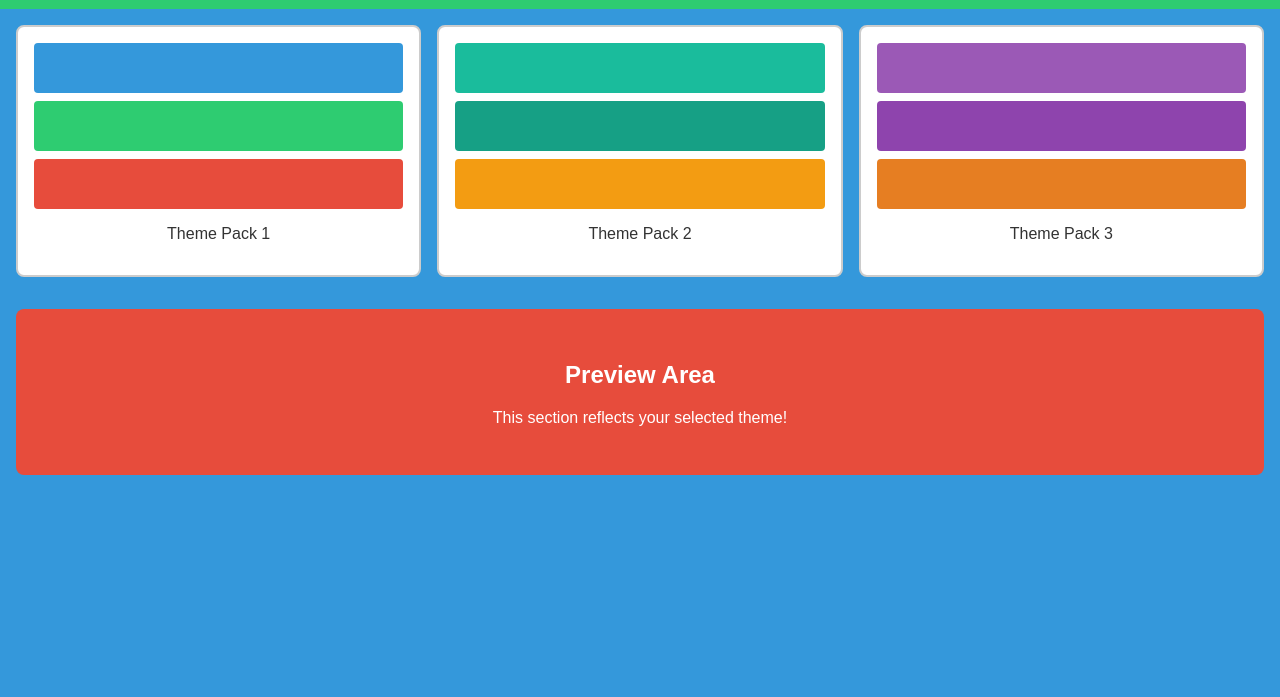
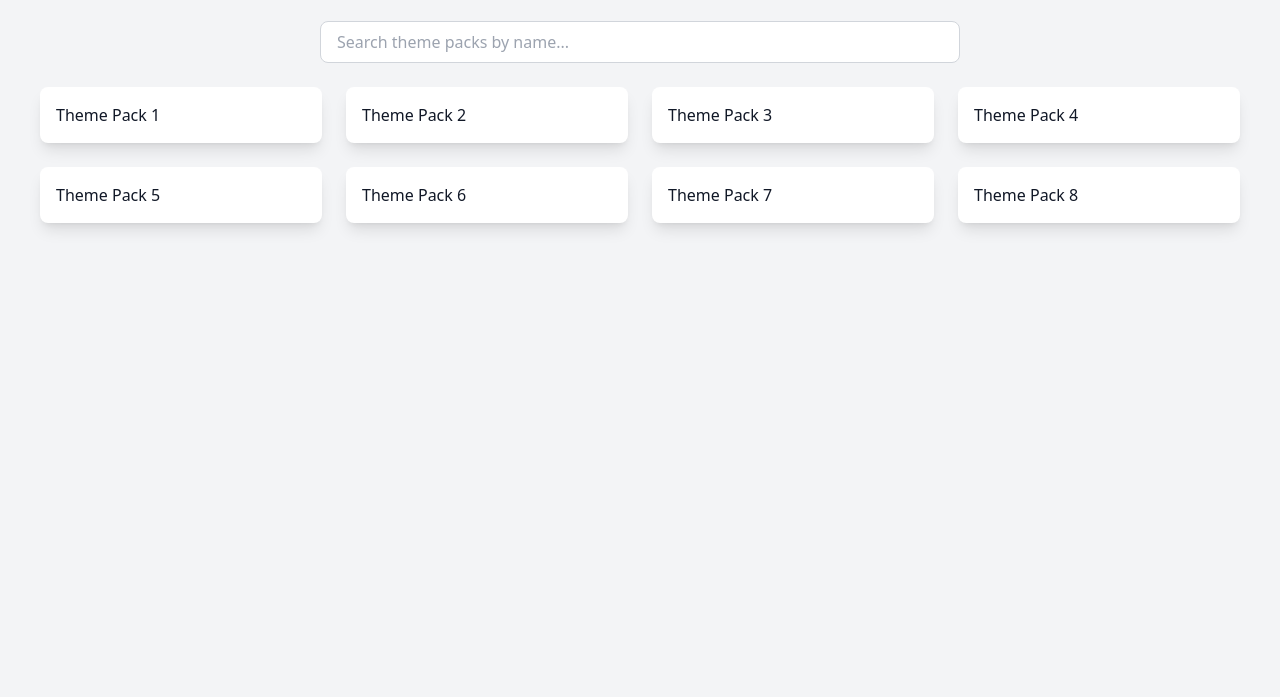
Before and after one commit to gibbsgresge/HackathonBackend, a website: page frontend/index.html in a window 1280 px wide. Shown: the part 103-800 px from the top of the page. Drawn offline with nearby package versions, Linux system fonts and the light colour scheme.

Commit message:
fav icon + some frontend

```diff
--- a/frontend/index.html
+++ b/frontend/index.html
@@ -3,61 +3,80 @@
 <head>
   <meta charset="UTF-8" />
   <meta name="viewport" content="width=device-width, initial-scale=1" />
-  <title>Color Theme Packs</title>
-  <link rel="stylesheet" href="styles.css" />
+  <title>Scheme Scraper</title>
+  <script src="https://cdn.tailwindcss.com"></script>
+  <link rel="icon" href="./paint-roller-solid.svg" type="image/svg+xml">
 </head>
-<body>
-  <!-- Header that also uses a CSS variable -->
-  <header class="header">
-    <h1>Choose Your Color Theme</h1>
+<body class="bg-gray-100 text-gray-900">
+
+  <!-- Header -->
+  <header class="bg-blue-500 text-white text-3xl text-center py-8">
+    <h1 class="text-3xl font-bold">Scheme Scraper</h1>
   </header>
 
+  <!-- Search Bar -->
+  <div class="flex justify-center my-6">
+    <input
+      type="text"
+      id="searchInput"
+      class="w-1/2 px-4 py-2 border border-gray-300 rounded-lg focus:outline-none focus:ring-2 focus:ring-blue-500"
+      placeholder="Search theme packs by name..."
+    />
+  </div>
+
   <!-- Theme Pack Cards Container -->
-  <main>
-    <section class="theme-pack-container">
+  <div id="themeCards" class="px-10 grid grid-cols-1 sm:grid-cols-2 md:grid-cols-3 lg:grid-cols-4 gap-6 mt-6">
+
     <!-- Theme Pack 1 -->
-      <div class="theme-pack"
-           data-primary="#3498db"
-           data-secondary="#2ecc71"
-           data-accent="#e74c3c">
-        <div class="color-swatch" style="background-color: #3498db;"></div>
-        <div class="color-swatch" style="background-color: #2ecc71;"></div>
-        <div class="color-swatch" style="background-color: #e74c3c;"></div>
+    <div class="theme-pack p-4 bg-white rounded-lg shadow-lg cursor-pointer" data-primary="#3498db">
       <p>Theme Pack 1</p>
     </div>
 
     <!-- Theme Pack 2 -->
-      <div class="theme-pack"
-           data-primary="#1abc9c"
-           data-secondary="#16a085"
-           data-accent="#f39c12">
-        <div class="color-swatch" style="background-color: #1abc9c;"></div>
-        <div class="color-swatch" style="background-color: #16a085;"></div>
-        <div class="color-swatch" style="background-color: #f39c12;"></div>
+    <div class="theme-pack p-4 bg-white rounded-lg shadow-lg cursor-pointer" data-primary="#1abc9c">
       <p>Theme Pack 2</p>
     </div>
 
     <!-- Theme Pack 3 -->
-      <div class="theme-pack"
-           data-primary="#9b59b6"
-           data-secondary="#8e44ad"
-           data-accent="#e67e22">
-        <div class="color-swatch" style="background-color: #9b59b6;"></div>
-        <div class="color-swatch" style="background-color: #8e44ad;"></div>
-        <div class="color-swatch" style="background-color: #e67e22;"></div>
+    <div class="theme-pack p-4 bg-white rounded-lg shadow-lg cursor-pointer" data-primary="#9b59b6">
       <p>Theme Pack 3</p>
     </div>
 
-      <!-- Add additional theme packs here (up to 12 or more) -->
-    </section>
-  </main>
+    <!-- Theme Pack 3 -->
+    <div class="theme-pack p-4 bg-white rounded-lg shadow-lg cursor-pointer" data-primary="#9b59b6">
+      <p>Theme Pack 4</p>
+    </div>
 
-  <!-- A preview area to see the theme in action -->
-  <section class="preview">
-    <h2>Preview Area</h2>
-    <p>This section reflects your selected theme!</p>
-  </section>
+    <!-- Theme Pack 3 -->
+    <div class="theme-pack p-4 bg-white rounded-lg shadow-lg cursor-pointer" data-primary="#9b59b6">
+      <p>Theme Pack 5</p>
+    </div>
+    <div class="theme-pack p-4 bg-white rounded-lg shadow-lg cursor-pointer" data-primary="#9b59b6">
+      <p>Theme Pack 6</p>
+    </div>
+    <div class="theme-pack p-4 bg-white rounded-lg shadow-lg cursor-pointer" data-primary="#9b59b6">
+      <p>Theme Pack 7</p>
+    </div>
+    <div class="theme-pack p-4 bg-white rounded-lg shadow-lg cursor-pointer" data-primary="#9b59b6">
+      <p>Theme Pack 8</p>
+    </div>
 
-  <script src="script.js"></script>
+  </div>
+
+  <script>
+    document.getElementById('searchInput').addEventListener('input', function() {
+      const searchQuery = this.value.toLowerCase();
+      const themeCards = document.querySelectorAll('.theme-pack');
+
+      themeCards.forEach(card => {
+        const cardText = card.querySelector('p').textContent.toLowerCase();
+        if (cardText.includes(searchQuery)) {
+          card.style.display = 'block'; // Show the card
+        } else {
+          card.style.display = 'none'; // Hide the card
+        }
+      });
+    });
+  </script>
 </body>
 </html>
--- a/frontend/script.js
+++ b/frontend/script.js
@@ -1,19 +1,13 @@
-// script.js
+document.getElementById('searchInput').addEventListener('input', function() {
+  const searchQuery = this.value.toLowerCase();
+  const themeCards = document.querySelectorAll('.theme-pack');
 
-// Select all theme pack cards
-const themePacks = document.querySelectorAll('.theme-pack');
-
-// Loop through each pack and add a click event listener
-themePacks.forEach(pack => {
-  pack.addEventListener('click', () => {
-    // Retrieve colors from data attributes
-    const primary = pack.getAttribute('data-primary');
-    const secondary = pack.getAttribute('data-secondary');
-    const accent = pack.getAttribute('data-accent');
-
-    // Update the CSS variables to change the theme
-    document.documentElement.style.setProperty('--primary-color', primary);
-    document.documentElement.style.setProperty('--secondary-color', secondary);
-    document.documentElement.style.setProperty('--accent-color', accent);
+  themeCards.forEach(card => {
+    const cardText = card.querySelector('p').textContent.toLowerCase();
+    if (cardText.includes(searchQuery)) {
+      card.style.display = 'block'; // Show the card
+    } else {
+      card.style.display = 'none'; // Hide the card
+    }
   });
 });
```
Also changed, not shown: frontend/paint-roller-solid.svg (added). Lines whose indentation alone changed are shown as unchanged.
